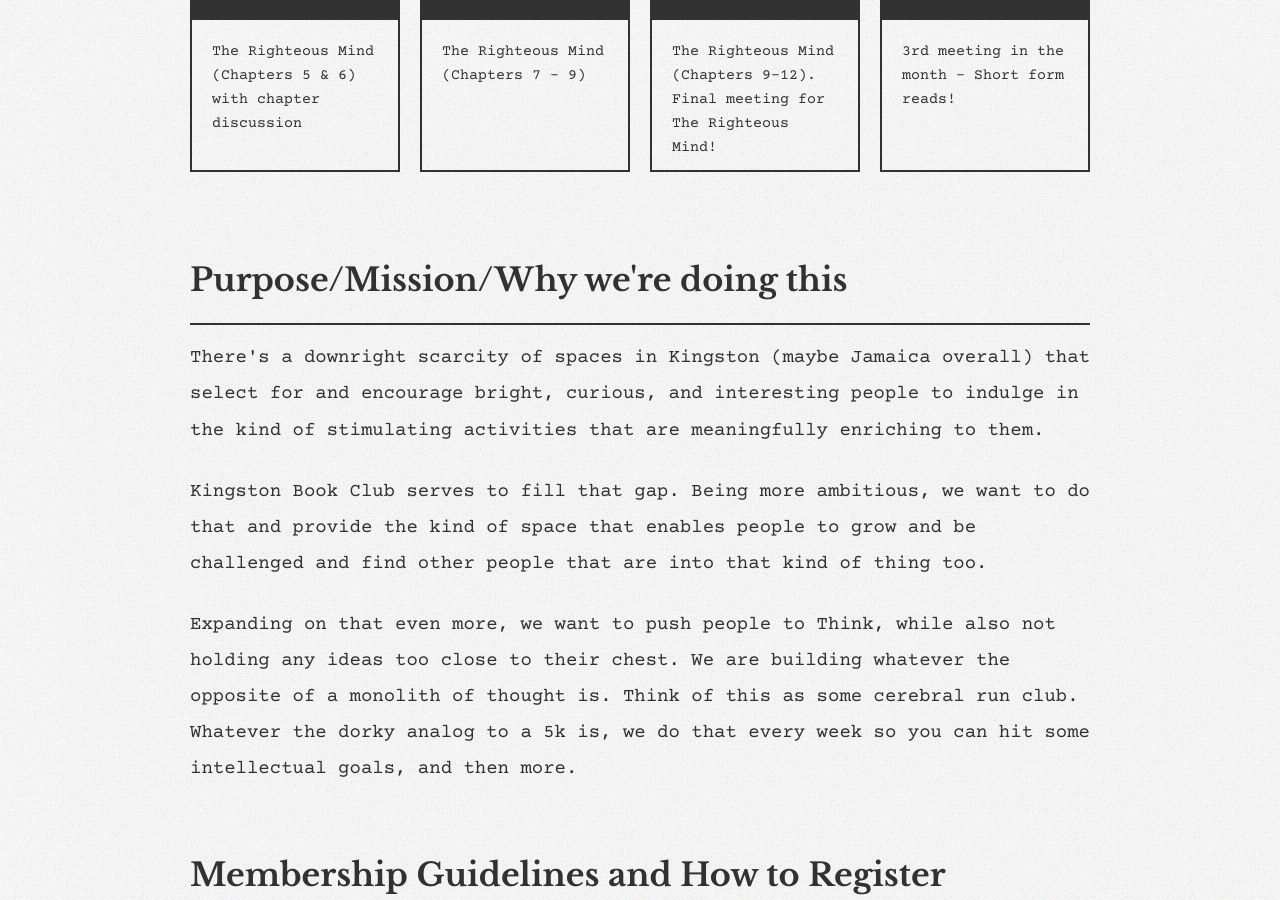
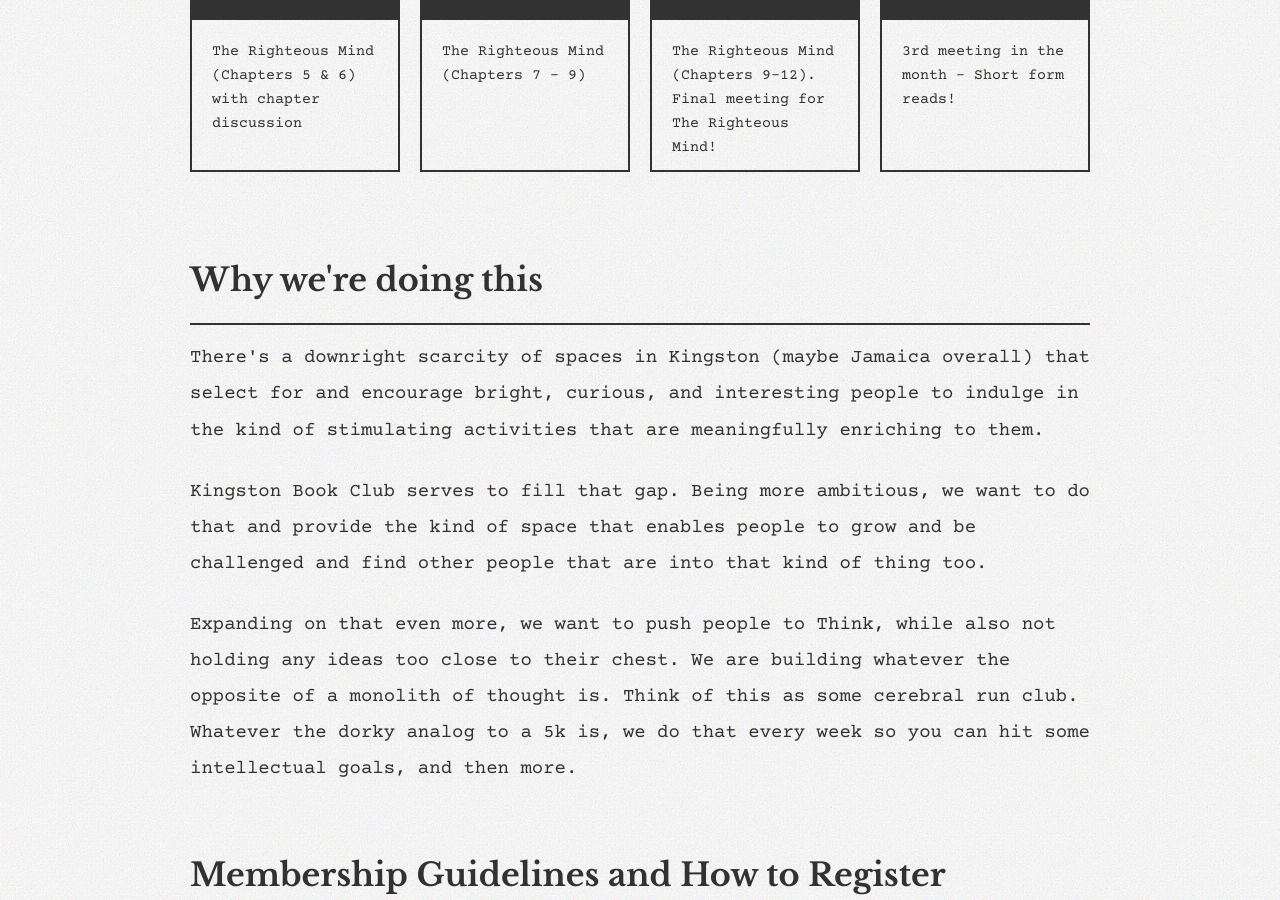
Before and after one commit to kingstonbookclub/kingstonbookclub.github.io, a Jekyll site: the page built from index.html, in a window 1280 px wide and 900 px high, scrolled down 3233 px. Built offline with Jekyll 4.4.1, drawn with Linux system fonts in a browser that asks for light colours.

Commit message:
Clean up heading

```diff
--- a/index.html
+++ b/index.html
@@ -166,7 +166,7 @@
     <!-- Purpose/Mission Section -->
     <section class="purpose">
         <div class="purpose-content">
-            <h2 class="section-title">Purpose/Mission/Why we're doing this</h2>
+            <h2 class="section-title">Why we're doing this</h2>
 
             <p class="purpose-text">
                 There's a downright scarcity of spaces in Kingston (maybe Jamaica overall) that select for and encourage bright, curious, and interesting people to indulge in the kind of stimulating activities that are meaningfully enriching to them.
```
